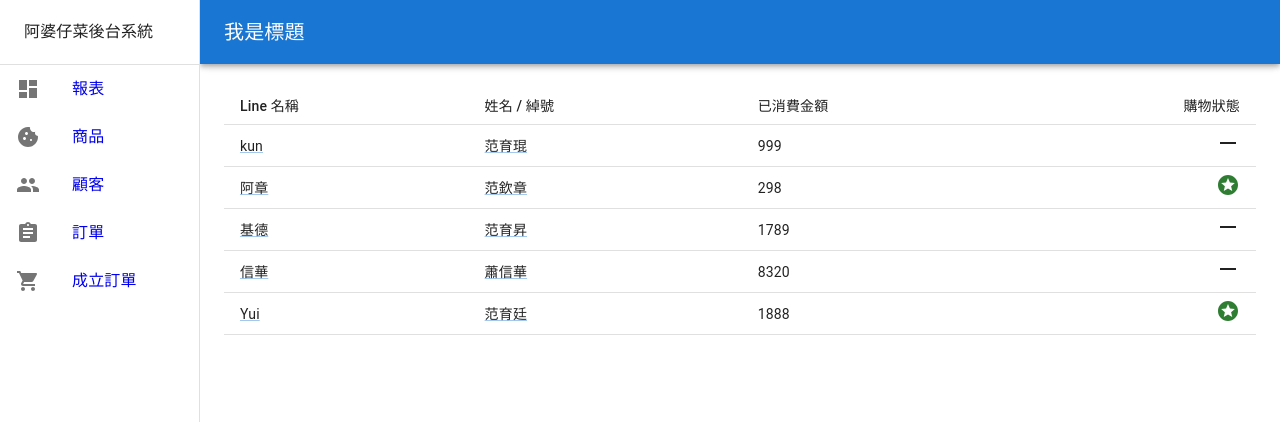
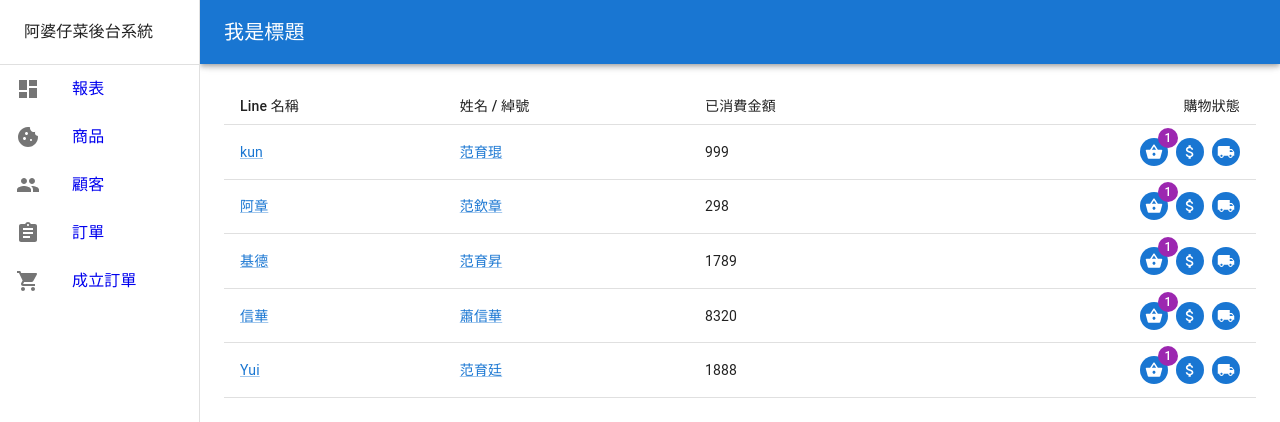
Before and after one commit to ykf2020/apoatsai_frontend, a Next.js app: page /customer in a window 1280 px wide. Shown: the top 422 px of the page. Built offline with nearby package versions, Linux system fonts and the light colour scheme.

Commit message:
buttons for purchase stastus

```diff
--- /dev/null
+++ b/src/components/basketIconButton.js
@@ -0,0 +1,34 @@
+import Badge from "@mui/material/Badge";
+import ShoppingBasketRoundedIcon from "@mui/icons-material/ShoppingBasketRounded";
+import IconButton from "@mui/material/IconButton";
+import { useTheme } from "@mui/material/styles";
+export default function BasketIconButton({
+  badgeContent = 0,
+  disabled = false,
+  onClick = () => {
+    return;
+  },
+}) {
+  const theme = useTheme();
+  return (
+    <Badge badgeContent={badgeContent} color="secondary">
+      <IconButton
+        onClick={onClick}
+        sx={{
+          backgroundColor: disabled ? grey[500] : theme.palette.primary.main,
+          color: "white",
+          "&:hover": {
+            cursor: disabled && "default",
+            backgroundColor: disabled
+              ? grey[500]
+              : theme.palette.primary.main.contrastText,
+            color: disabled ? "white" : theme.palette.primary.light,
+          },
+        }}
+        size="small"
+      >
+        <ShoppingBasketRoundedIcon fontSize="inherit" />
+      </IconButton>
+    </Badge>
+  );
+}
--- /dev/null
+++ b/src/components/paidIconButton.js
@@ -0,0 +1,27 @@
+import Badge from "@mui/material/Badge";
+import AttachMoneyIcon from "@mui/icons-material/AttachMoney";
+import IconButton from "@mui/material/IconButton";
+import { useTheme } from "@mui/material/styles";
+export default function PaidIconButton({ disabled = false }) {
+  const theme = useTheme();
+  return (
+    <Badge badgeContent={0} color="secondary">
+      <IconButton
+        sx={{
+          backgroundColor: disabled ? grey[500] : theme.palette.primary.main,
+          color: "white",
+          "&:hover": {
+            cursor: disabled && "default",
+            backgroundColor: disabled
+              ? grey[500]
+              : theme.palette.primary.main.contrastText,
+            color: disabled ? "white" : theme.palette.primary.light,
+          },
+        }}
+        size="small"
+      >
+        <AttachMoneyIcon fontSize="inherit" />
+      </IconButton>
+    </Badge>
+  );
+}
--- /dev/null
+++ b/src/components/pickUpIconButton.js
@@ -0,0 +1,28 @@
+import Badge from "@mui/material/Badge";
+import IconButton from "@mui/material/IconButton";
+import LocalShippingIcon from "@mui/icons-material/LocalShipping";
+import { useTheme } from "@mui/material/styles";
+import { grey } from "@mui/material/colors";
+export default function PickUpIconButton({ disabled = false }) {
+  const theme = useTheme();
+  return (
+    <Badge badgeContent={0} color="secondary">
+      <IconButton
+        sx={{
+          backgroundColor: disabled ? grey[500] : theme.palette.primary.main,
+          color: "white",
+          "&:hover": {
+            cursor: disabled && "default",
+            backgroundColor: disabled
+              ? grey[500]
+              : theme.palette.primary.main.contrastText,
+            color: disabled ? "white" : theme.palette.primary.light,
+          },
+        }}
+        size="small"
+      >
+        <LocalShippingIcon fontSize="inherit" />
+      </IconButton>
+    </Badge>
+  );
+}
--- a/src/pages/customer/index.js
+++ b/src/pages/customer/index.js
@@ -6,56 +6,42 @@ import TableCell from "@mui/material/TableCell";
 import TableHead from "@mui/material/TableHead";
 import TableRow from "@mui/material/TableRow";
 import Typography from "@mui/material/Typography";
-import StarsIcon from "@mui/icons-material/Stars";
 import Collapse from "@mui/material/Collapse";
 import Grid from "@mui/material/Grid";
-import Paper from "@mui/material/Paper";
-import Badge from '@mui/material/Badge';
-import { styled } from '@mui/material/styles';
-import HorizontalRuleIcon from "@mui/icons-material/HorizontalRule";
-import { ListItemText } from "@mui/material";
 import { BasicCollapseItem } from "@/components/collapseItem";
-// Generate Order Data
-function createData(id, date, name, amount, orderNotClose) {
-  return { id, date, name, amount, orderNotClose };
-}
-
-const rows = [
-  createData(0, "kun", "范育琨", 999, false),
-  createData(1, "阿章", "范欽章", 298, true),
-  createData(2, "基德", "范育昇", 1789, false),
-  createData(3, "信華", "蕭信華", 8320, false),
-  createData(4, "Yui", "范育廷", 1888, true),
-];
-
+import { useTheme } from "@mui/material/styles";
+import BasketIconButton from "@/components/basketIconButton";
+import PaidIconButton from "@/components/paidIconButton";
+import PickUpIconButton from "@/components/pickUpIconButton";
 export function Row({ data }) {
+  const theme = useTheme();
   const [open, setOpen] = useState(false);
   return (
     <>
       <TableRow key={data.id}>
-        <TableCell component={Link} href={`/customer/${data.id}`}>
-          {data.date}
+        <TableCell>
+          <Link href={`/customer/${data.id}`}>{data.lineName}</Link>
         </TableCell>
-        <TableCell component={Link} href={`/customer/${data.id}`}>
-          {data.name}
+        <TableCell>
+          <Link href={`/customer/${data.id}`}>{data.name}</Link>
         </TableCell>
         <TableCell>{data.amount}</TableCell>
-        <TableCell
-          align="right"
-          onClick={() => {
-            setOpen(!open);
-          }}
-        >
-          {data.orderNotClose ? (
-            <StarsIcon color="success" />
-          ) : (
-            <HorizontalRuleIcon />
-          )}
+        <TableCell sx={{py: 1.6}}>
+          <Grid  container justifyContent="flex-end" gap={1}>
+            <BasketIconButton
+              onClick={() => {
+                setOpen(!open);
+              }}
+              badgeContent={1}
+            />
+            <PaidIconButton />
+            <PickUpIconButton />
+          </Grid>
         </TableCell>
       </TableRow>
       <TableRow>
         <TableCell
-          colspan="4"
+          colSpan="4"
           style={{
             paddingTop: !open && 0,
             paddingBottom: !open && 0,
@@ -64,10 +50,14 @@ export function Row({ data }) {
         >
           <Collapse in={open} timeout="auto" unmountOnExit>
             <Grid container justifyContent={"flex-start"} gap={2}>
-              <Typography component="div" sx={{pt: 3}}>
+              <Typography component="div" sx={{ pt: 3 }}>
                 購物籃內容：
               </Typography>
-                <BasicCollapseItem primary={"yoyoyo"} secondary={"$100"} badgeContent={'x4'}/>
+              <BasicCollapseItem
+                primary={"yoyoyo"}
+                secondary={"$100"}
+                badgeContent={"x4"}
+              />
             </Grid>
           </Collapse>
         </TableCell>
@@ -77,7 +67,19 @@ export function Row({ data }) {
 }
 
 export default function Customers() {
-  const [open, setOpen] = useState(true);
+  // Generate Order Data
+  function createData(id, lineName, name, amount, orderNotClose) {
+    return { id, lineName, name, amount, orderNotClose };
+  }
+
+  const rows = [
+    createData(0, "kun", "范育琨", 999, false),
+    createData(1, "阿章", "范欽章", 298, true),
+    createData(2, "基德", "范育昇", 1789, false),
+    createData(3, "信華", "蕭信華", 8320, false),
+    createData(4, "Yui", "范育廷", 1888, true),
+  ];
+
   return (
     <>
       <Table size="small">
```
